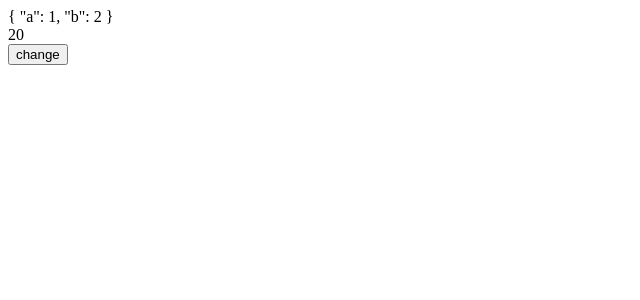
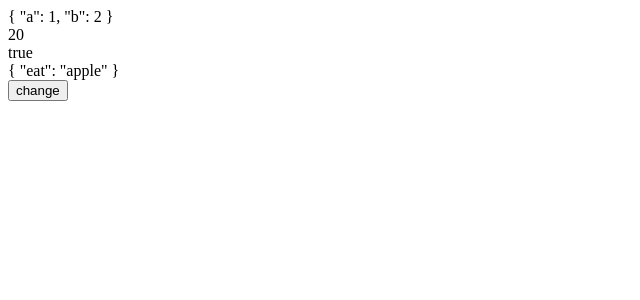
Before and after one commit to frontendway/vue-code-analysis, a Vue app: page /#/ in a window 1280 px wide. Shown: the top 300 px of the page, without its empty margins (0-640 px from the left). Built offline with nearby package versions, Linux system fonts and the light colour scheme.

Commit message:
分析props

```diff
--- /dev/null
+++ b/src/learn/props/Compc.vue
@@ -0,0 +1,22 @@
+<template>
+  <div>
+    {{ messAge }} <br/>
+    {{ hobby }}
+  </div>
+</template>
+
+<script>
+export default {
+  props: {
+    messAge: [Boolean, String],
+    hobby: {
+      type: Object,
+      default () {
+        return {
+          eat: 'apple'
+        }
+      }
+    }
+  }
+}
+</script>
--- a/src/learn/props/index.vue
+++ b/src/learn/props/index.vue
@@ -2,6 +2,8 @@
   <div id="app">
     <Compa :msg="msg" />
     <Compb age="20" />
+    <!-- <Compc mess-age="mess-age" /> -->
+    <Compc mess-age />
     <button @click="change">change</button>
   </div>
 </template>
@@ -9,9 +11,10 @@
 <script>
 import Compa from './Compa.vue'
 import Compb from './Compb.vue'
+import Compc from './Compc.vue'
 
 export default {
-  name: 'app',
+  name: 'props',
   data () {
     return {
       msg: {
@@ -22,7 +25,8 @@ export default {
   },
   components: {
     Compa,
-    Compb
+    Compb,
+    Compc
   },
   methods: {
     change () {
```
